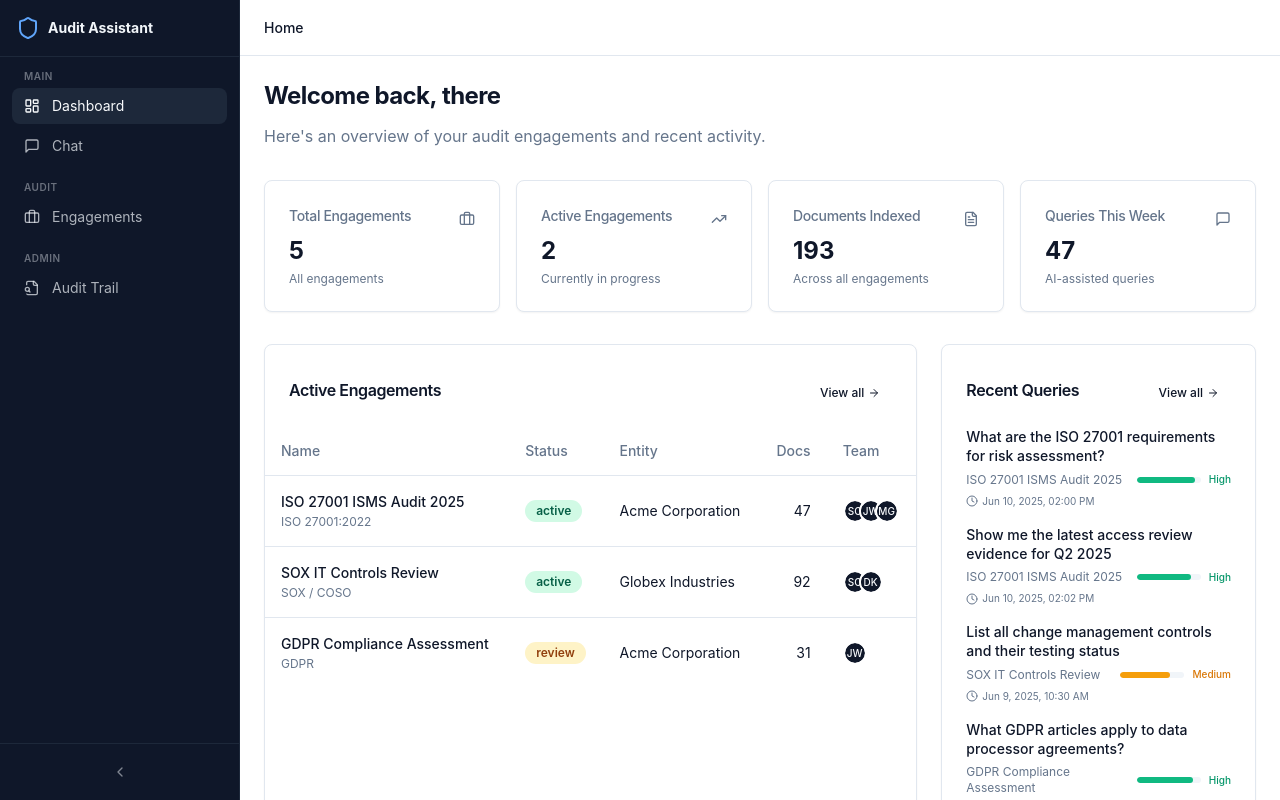
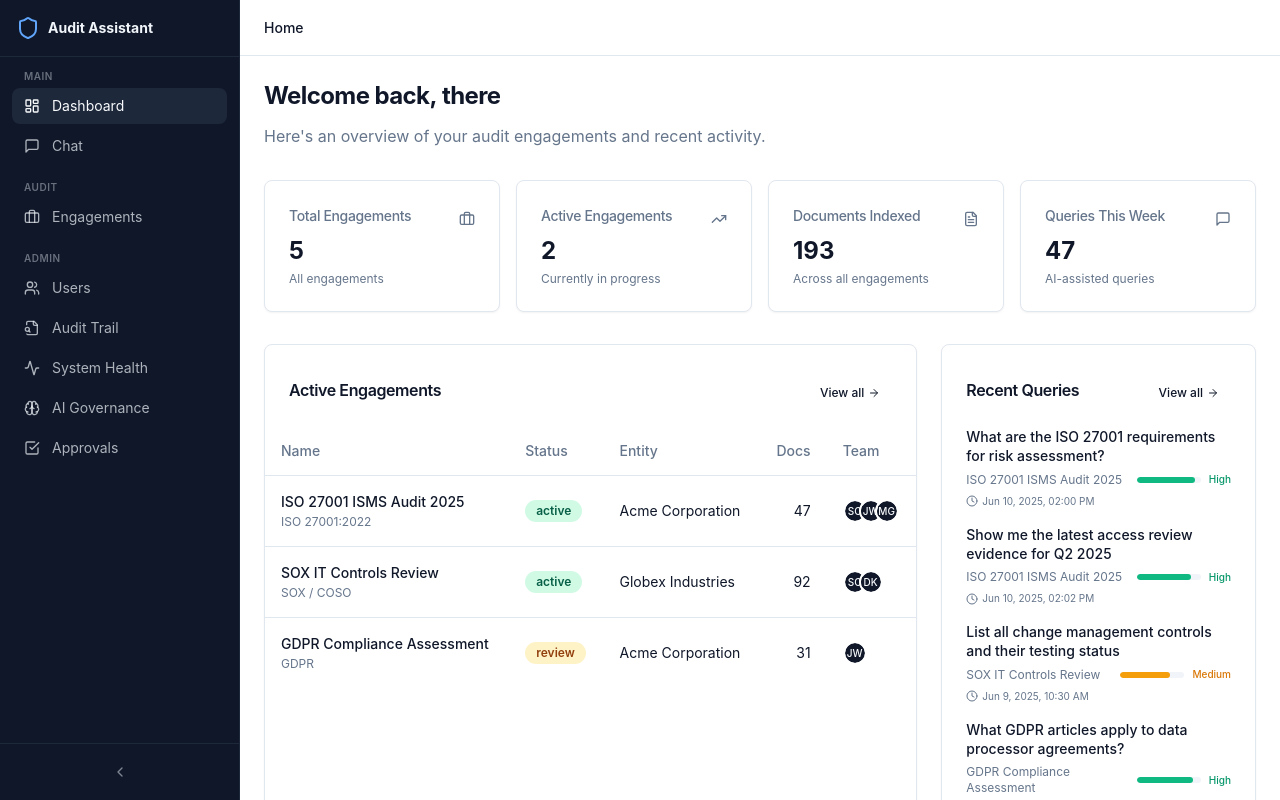
Before and after one commit to makbarsyahwana/audit-assistant-ui, a Next.js app: page / in a window 1280 px wide. Built offline with nearby package versions, Linux system fonts and the light colour scheme; no server answers.

Commit message:
feat(sidebar): add admin nav items for users, health, governance, and approvals

```diff
--- a/src/components/layout/sidebar.tsx
+++ b/src/components/layout/sidebar.tsx
@@ -9,6 +9,10 @@ import {
   Briefcase,
   Shield,
   FileSearch,
+  Users,
+  Activity,
+  Brain,
+  CheckSquare,
   ChevronLeft,
   ChevronRight,
 } from "lucide-react";
@@ -32,7 +36,11 @@ const auditNav: NavItem[] = [
 ];
 
 const adminNav: NavItem[] = [
+  { label: "Users", href: "/admin/users", icon: Users },
   { label: "Audit Trail", href: "/admin/audit-trail", icon: FileSearch },
+  { label: "System Health", href: "/admin/health", icon: Activity },
+  { label: "AI Governance", href: "/admin/governance", icon: Brain },
+  { label: "Approvals", href: "/admin/approvals", icon: CheckSquare },
 ];
 
 export function Sidebar() {
```
